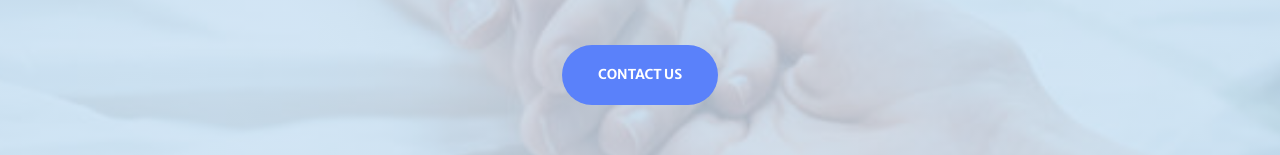
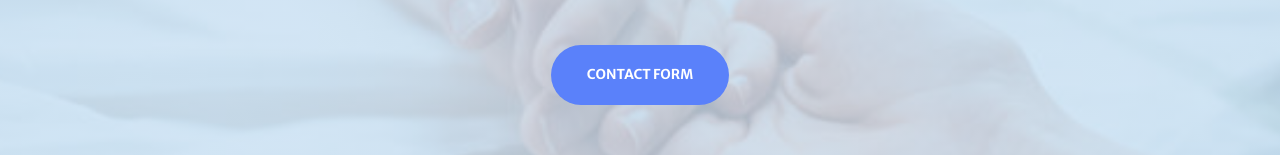
Before and after one commit to ChristyLee120/PatientCompanion, a plain HTML site: page index.html in a window 1280 px wide. Shown: the part 472-627 px from the top of the page. Drawn offline with nearby package versions, Linux system fonts and the light colour scheme; some packages are replaced by stand-ins of ours; a script that the page names is missing.

Commit message:
added contact form

```diff
--- a/index.html
+++ b/index.html
@@ -84,8 +84,9 @@
             </p>
             <a
               class="btn btn-primary btn-xl"
-              href="mailto:patientcompanion.christy@gmail.com"
-              >Contact Us</a
+              href="https://forms.gle/D7gCvUxe4cTTtGUw5"
+              target="_blank"
+              >Contact form</a
             >
           </div>
         </div>
```
